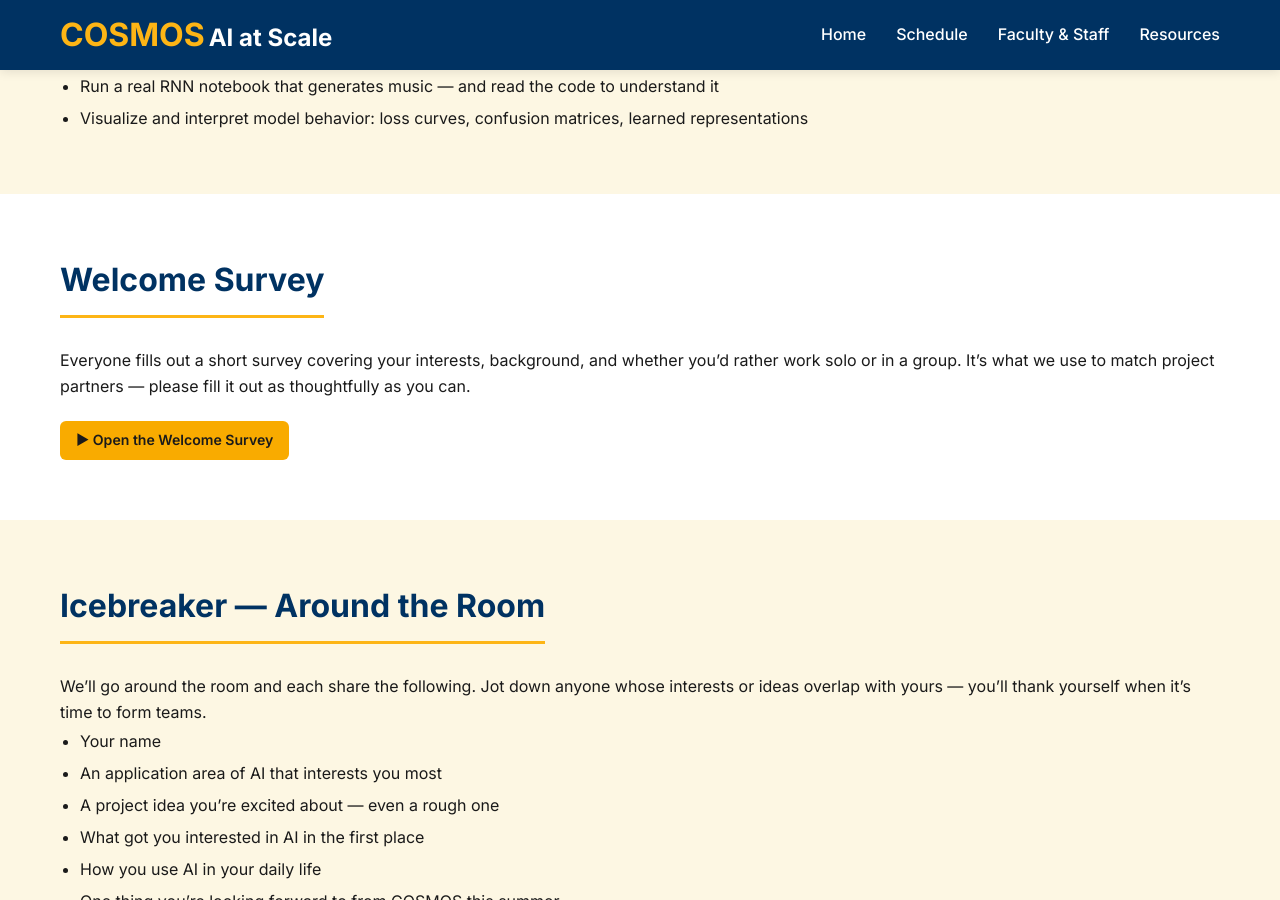
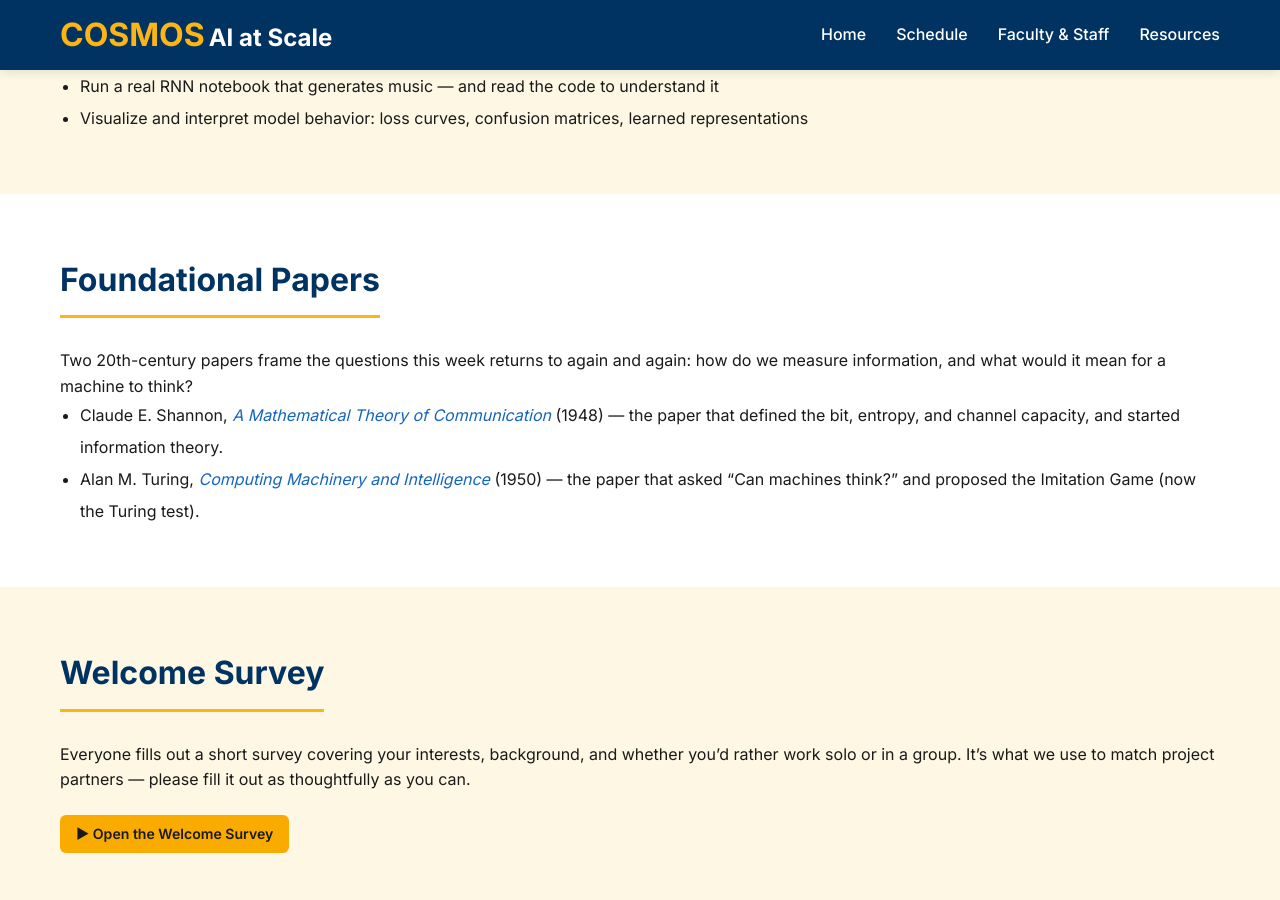
Before and after one commit to cosmos-ai-ucm/cosmos-ai-ucm.github.io, a Jekyll site: the page built from modules/foundations.html, in a window 1280 px wide and 900 px high, scrolled down 834 px. Built offline with Jekyll 4.4.1, drawn with Linux system fonts in a browser that asks for light colours.

Commit message:
Add Foundational Papers section (Shannon 1948, Turing 1950)
Frames Week 1 around the two seminal papers underpinning the
information-theory and machine-intelligence throughlines.

Co-Authored-By: Claude Opus 4.7 <noreply@anthropic.com>

```diff
--- a/modules/foundations.html
+++ b/modules/foundations.html
@@ -29,6 +29,32 @@ title: Foundations
       <li>Understand the agent&ndash;network&ndash;loss&ndash;optimizer loop that powers every neural network</li>
       <li>Run a real RNN notebook that generates music &mdash; and read the code to understand it</li>
       <li>Visualize and interpret model behavior: loss curves, confusion matrices, learned representations</li>
+    </ul>
+  </div>
+</section>
+
+<section class="about">
+  <div class="container">
+    <h2 class="section-title">Foundational Papers</h2>
+    <p>
+      Two 20th-century papers frame the questions this week returns to again and again: how do
+      we measure information, and what would it mean for a machine to think?
+    </p>
+    <ul style="margin-left:20px;line-height:2;">
+      <li>
+        Claude E. Shannon,
+        <a href="https://people.math.harvard.edu/~ctm/home/text/others/shannon/entropy/entropy.pdf"
+           target="_blank" rel="noopener"><em>A Mathematical Theory of Communication</em></a>
+        (1948) &mdash; the paper that defined the bit, entropy, and channel capacity, and started
+        information theory.
+      </li>
+      <li>
+        Alan M. Turing,
+        <a href="https://academic.oup.com/mind/article/LIX/236/433/986238"
+           target="_blank" rel="noopener"><em>Computing Machinery and Intelligence</em></a>
+        (1950) &mdash; the paper that asked &ldquo;Can machines think?&rdquo; and proposed the
+        Imitation Game (now the Turing test).
+      </li>
     </ul>
   </div>
 </section>
```
